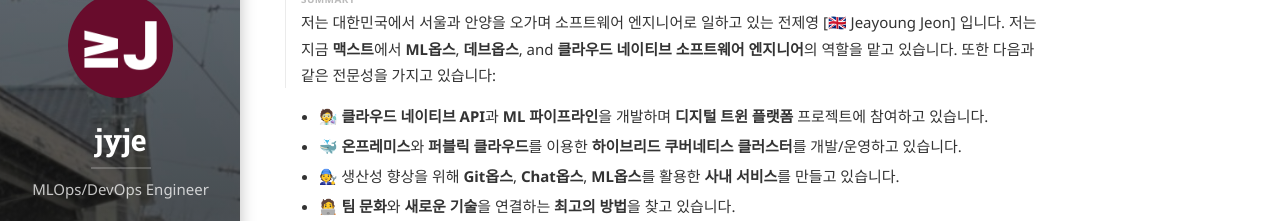
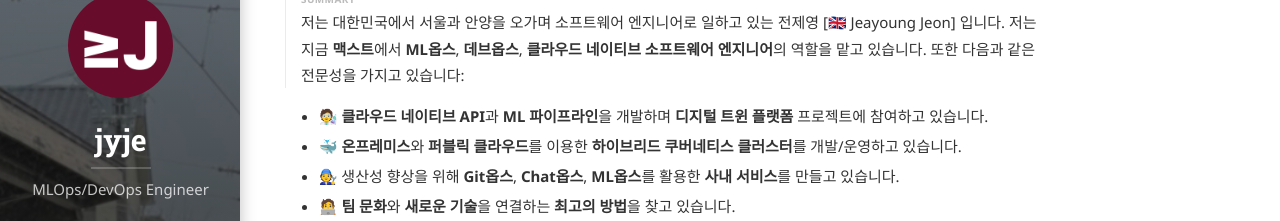
Before and after one commit to jyje/portfolio, a Jekyll site: the page built from profile/resume-ko.md, in a window 1280 px wide and 900 px high, cut to the strip 237-900 px from the top of the window. Shown: the top 221 px of the strip. Built offline with Jekyll 4.4.1, drawn with Linux system fonts in a browser that asks for light colours; cached includes are drawn as plain includes; nearby versions of some CDN libraries; some web fonts are replaced; library files that are not in the unit come from our copies.

Commit message:
🔧 profile/resume: update latest resume

```diff
--- a/_data/resume-ko.yml
+++ b/_data/resume-ko.yml
@@ -39,7 +39,7 @@ basics:
       title: 이력서
       summary: >
         저는 대한민국에서 서울과 안양을 오가며 소프트웨어 엔지니어로 일하고 있는 전제영 [🇬🇧 Jeayoung Jeon] 입니다.
-        저는 지금 **맥스트**에서 **ML옵스**, **데브옵스**, and **클라우드 네이티브 소프트웨어 엔지니어**의 역할을 맡고 있습니다.
+        저는 지금 **맥스트**에서 **ML옵스**, **데브옵스**, **클라우드 네이티브 소프트웨어 엔지니어**의 역할을 맡고 있습니다.
         또한 다음과 같은 전문성을 가지고 있습니다:
 
           - 🧑‍🔬 **클라우드 네이티브 API**과 **ML 파이프라인**을 개발하며 **디지털 트윈 플랫폼** 프로젝트에 참여하고 있습니다.
```
